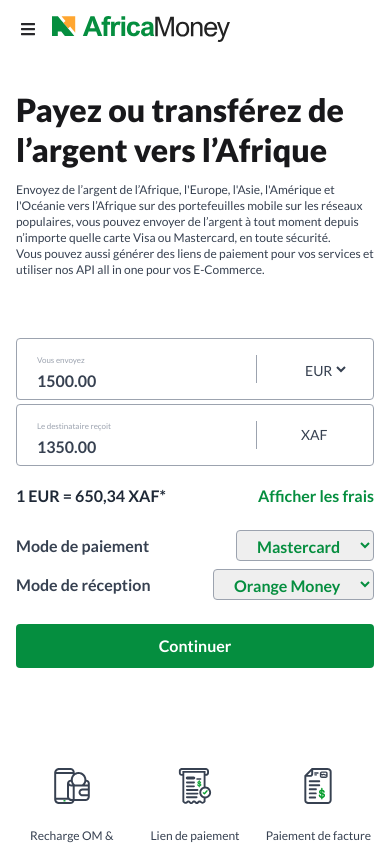
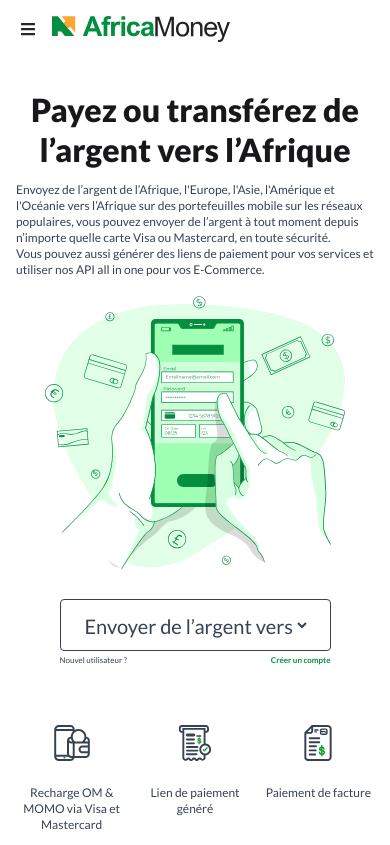
Before and after one commit to marvinboris/africa-money, a Next.js app: page / in a window 390 px wide. Shown: the top 845 px of the page. Built offline with nearby package versions, Linux system fonts and the light colour scheme.

Commit message:
Updated home hero

```diff
--- a/app/hero.tsx
+++ b/app/hero.tsx
@@ -1,37 +1,43 @@
+"use client";
+
+import Image from "next/image";
+import Link from "next/link";
+import React from "react";
+
 import Input from "@/components/frontend/ui/form/input";
+import Mode from "@/components/frontend/ui/mode";
+import { classNames } from "@/utils/helpers";
 
-type Props = {
-  label: React.ReactNode;
-  id: string;
-  name: string;
-  options: {
-    value: string;
-    children: React.ReactNode;
-  }[];
-};
-function Mode(props: Props) {
-  return (
-    <div className="flex items-center justify-between">
-      <label htmlFor={props.id}>{props.label}</label>
-      <select
-        name={props.name}
-        id={props.id}
-        className="border-[.5px] border-gray-400 rounded py-1 px-4 text-forest-green"
+const FormBlock = ({ active = false, children = <></> }) => (
+  <div
+    className={classNames(
+      "absolute w-full",
+      active ? "opacity-100 z-0" : "opacity-0 -z-10"
+    )}
   >
-        {props.options.map((o, i) => (
-          <option key={"option-" + props.id + "-" + i} {...o} />
-        ))}
-      </select>
+    {children}
   </div>
 );
-}
 
 export default function Hero() {
+  const [page, setPage] = React.useState(1);
+  const [value, setValue] = React.useState({
+    to_country: "",
+  });
+
+  const inputChangeHandler = (
+    e: React.ChangeEvent<HTMLInputElement | HTMLSelectElement>
+  ) => {
+    const { name, value } = e.target;
+    if (name === "to_country") setPage(2);
+    setValue((prev) => ({ ...prev, [name]: value }));
+  };
+
   return (
     <header>
-      <div className="container pt-8 pb-[72px] lg:pt-[120px] lg:pb-[120px] lg:flex justify-between items-center">
+      <div className="container pt-8 pb-8 lg:pt-[120px] lg:pb-[120px] lg:flex justify-between items-center">
         <section className="lg:w-[600px] flex-none">
-          <h2 className="text-[32px] lg:text-6xl font-extrabold text-zinc-900">
+          <h2 className="text-[32px] lg:text-6xl font-extrabold text-zinc-900 text-center lg:text-left">
             Payez ou transférez de l’argent vers l’Afrique
           </h2>
 
@@ -42,11 +48,55 @@
           </p>
         </section>
 
-        <section className="mt-3 pt-10 lg:w-[360px] lg:pb-10 lg:px-4 flex-none">
-          <form>
+        <section className="mt-3 lg:w-[360px] lg:pb-10 lg:px-4 flex-none">
+          <form className="relative h-[375px]">
+            <FormBlock active={page === 1}>
+              <div className="flex flex-col items-center gap-3">
+                <div className="w-[300px] mx-auto">
+                  <Image
+                    src="/images/home-hero.svg"
+                    alt="Hero"
+                    width={300}
+                    height={296.31}
+                    className="w-full h-auto"
+                  />
+                </div>
+
+                <div className="grid gap-1">
+                  <div className="py-3 px-5 border-[.5px] border-gray-700 rounded">
+                    <select
+                      name="to_country"
+                      id="to-country"
+                      value={value.to_country}
+                      onChange={inputChangeHandler}
+                      className="bg-transparent outline-none p-0 m-0 text-reset text-xl"
+                    >
+                      <option value="">Envoyer de l’argent vers</option>
+                      <option value="CM">Cameroun</option>
+                    </select>
+                  </div>
+
+                  <div className="text-[8px] flex justify-between">
+                    <span>Nouvel utilisateur ?</span>
+
+                    <Link
+                      className="text-forest-green font-bold"
+                      href="/register"
+                    >
+                      Créer un compte
+                    </Link>
+                  </div>
+                </div>
+              </div>
+            </FormBlock>
+
+            <FormBlock active={page === 2}>
+              <div className="pt-10">
                 <div className="gap-1 py-2 grid grid-cols-1">
                   <Input
                     label="Vous envoyez"
+                    name="from_amount"
+                    type="number"
                     append={
                       <select
                         name="currency_from"
@@ -55,12 +105,13 @@
                         <option value="eur">EUR</option>
                       </select>
                     }
-                defaultValue="1500.00"
+                    defaultValue="1500,00"
                   />
                   <Input
                     label="Le destinataire reçoit"
                     append="XAF"
-                defaultValue="1350.00"
+                    readOnly
+                    defaultValue="1350,00"
                   />
                 </div>
 
@@ -82,13 +133,17 @@
                     id="receiving-mode"
                     label="Mode de réception"
                     name="receiving_mode"
-                options={[{ value: "orange-money", children: "Orange Money" }]}
+                    options={[
+                      { value: "orange-money", children: "Orange Money" },
+                    ]}
                   />
                 </div>
 
                 <div className="mt-3">
                   <button className="btn btn-block">Continuer</button>
                 </div>
+              </div>
+            </FormBlock>
           </form>
         </section>
       </div>
--- /dev/null
+++ b/app/login/layout.tsx
@@ -0,0 +1,14 @@
+import { Metadata } from "next";
+
+export const metadata: Metadata = {
+  title: "Connexion | AfricaMoney",
+  description: "Payez ou transférez de l’argent vers l’Afrique",
+};
+
+export default function LoginLayout({
+  children,
+}: {
+  children: React.ReactNode;
+}) {
+  return children;
+}
--- /dev/null
+++ b/app/register/layout.tsx
@@ -0,0 +1,14 @@
+import { Metadata } from "next";
+
+export const metadata: Metadata = {
+  title: "Inscription | AfricaMoney",
+  description: "Payez ou transférez de l’argent vers l’Afrique",
+};
+
+export default function RegisterLayout({
+  children,
+}: {
+  children: React.ReactNode;
+}) {
+  return children;
+}
--- a/app/template.tsx
+++ b/app/template.tsx
@@ -6,7 +6,7 @@
     <div>
       <Toolbar />
 
-      <main>{children}</main>
+      {children}
 
       <Footer />
     </div>
--- /dev/null
+++ b/components/frontend/ui/mode.tsx
@@ -0,0 +1,25 @@
+type Props = {
+  label: React.ReactNode;
+  id: string;
+  name: string;
+  options: {
+    value: string;
+    children: React.ReactNode;
+  }[];
+};
+export default function Mode(props: Props) {
+  return (
+    <div className="flex items-center justify-between">
+      <label htmlFor={props.id}>{props.label}</label>
+      <select
+        name={props.name}
+        id={props.id}
+        className="border-[.5px] border-gray-400 rounded py-1 px-4 text-forest-green bg-transparent"
+      >
+        {props.options.map((o, i) => (
+          <option key={"option-" + props.id + "-" + i} {...o} />
+        ))}
+      </select>
+    </div>
+  );
+}
```
Also changed, not shown: public/images/home-hero.svg (added). Lines whose indentation alone changed are shown as unchanged.
